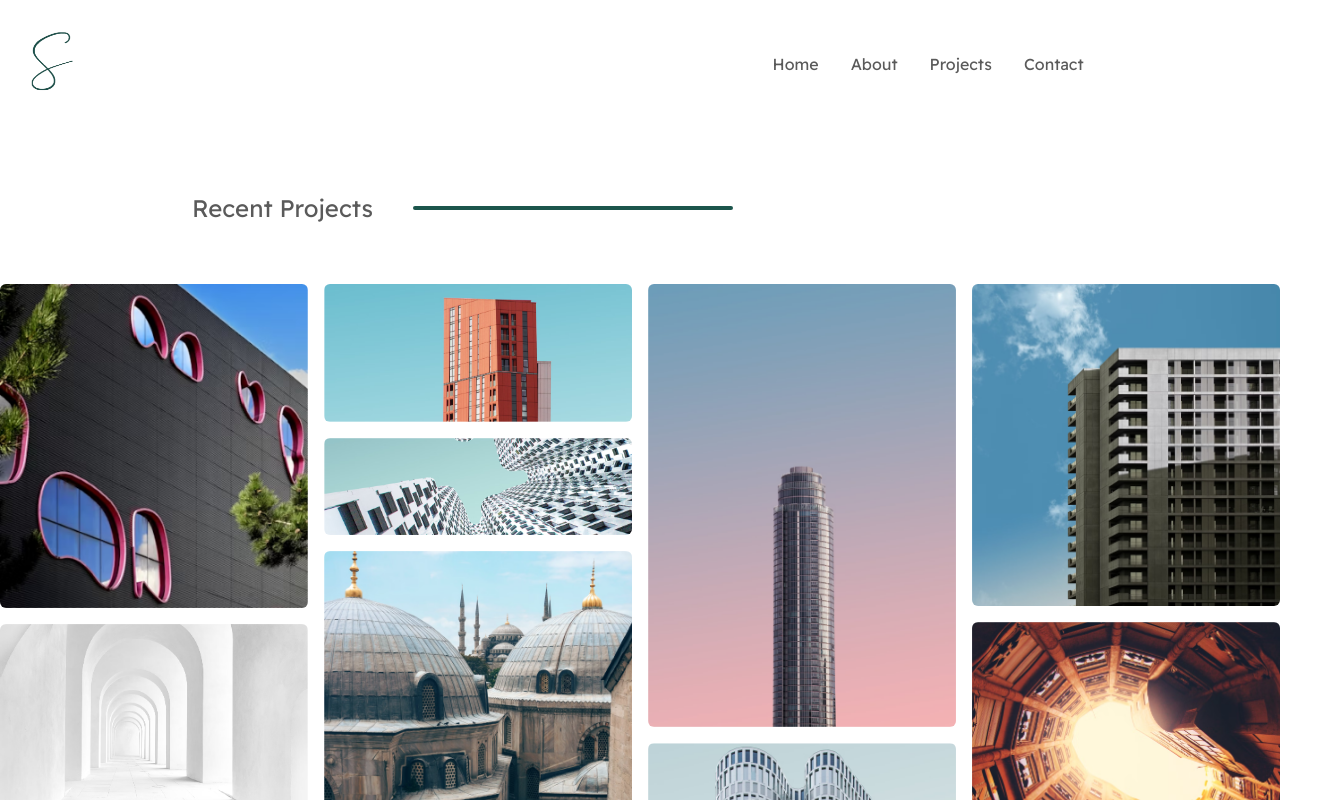
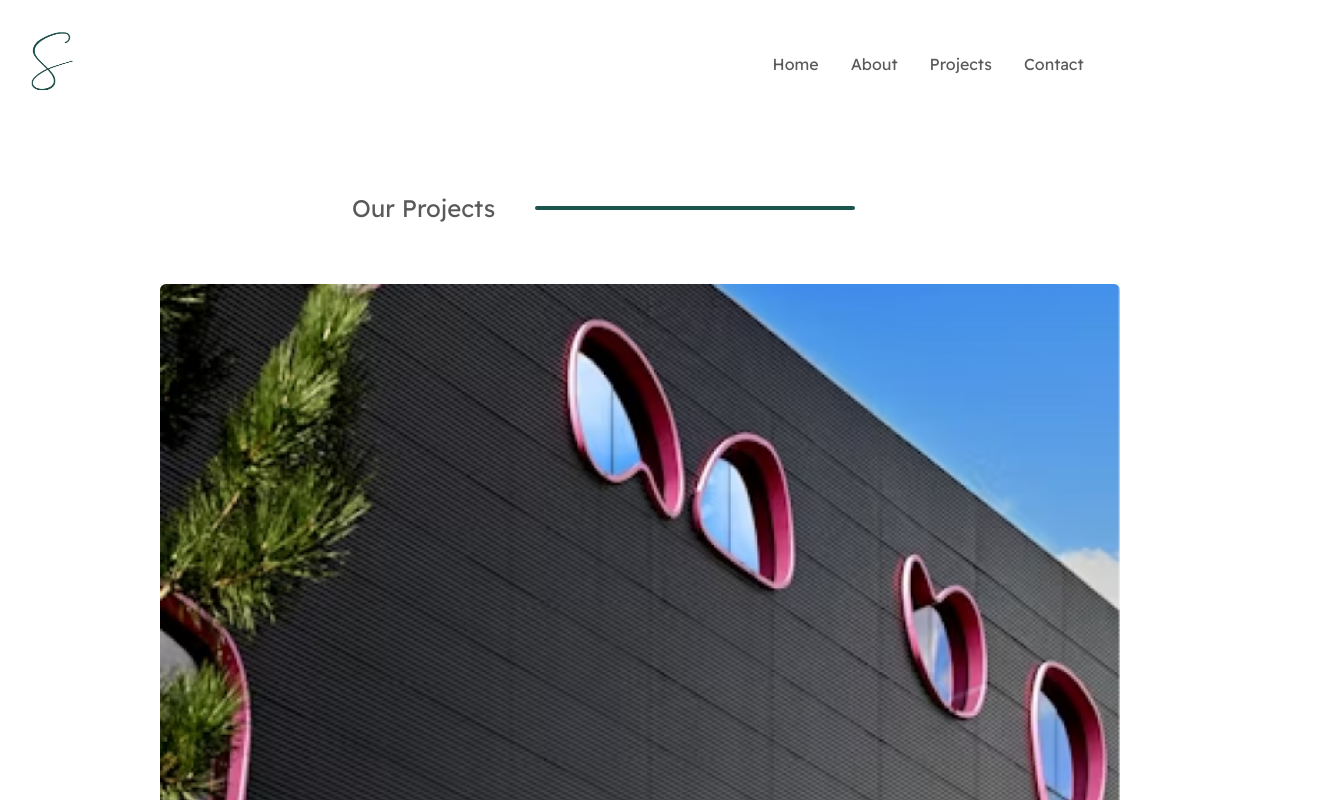
Before and after one commit to rupin-desai/sculpt-dev, a React (Vite) app: page /sculpt-dev/projects in a window 1280 px wide. Shown: the top 800 px of the page, 1325 px wide, since content can reach past the window. Built offline with nearby package versions, Linux system fonts and the light colour scheme; a web font is replaced by a local one.

Commit message:
`feat: updated components and pages with new props and functionality`

```diff
--- a/src/App.jsx
+++ b/src/App.jsx
@@ -4,6 +4,7 @@ import MainLayout from "./layouts/MainLayout";
 import HomePage from "./pages/HomePage";
 import ProjectsPage from "./pages/ProjectsPage";
 import ContactPage from "./pages/ContactPage";
+import AboutPage from "./pages/AboutPage";
 import './index.css';
 
 const App = () => {
@@ -14,6 +15,7 @@ const App = () => {
           <Route index element={<HomePage />} />
           <Route path="projects" element={<ProjectsPage />} />
           <Route path="contact" element={<ContactPage />} />
+          <Route path="about" element={<AboutPage />} />
         </Route>
       </Routes>
     </BrowserRouter>
--- a/src/components/Footer.jsx
+++ b/src/components/Footer.jsx
@@ -1,18 +1,55 @@
-import React from 'react'
+import React from "react";
 
 const Footer = () => {
   return (
-    <footer className='flex h-96 bg-gray-100'>
-        <div className="flex flex-col justify-end  text-right pr-2 pb-32 transform rotate-90">
-          <div className='flex justify-end text-right font-bold text-8xl tracking-tighter  text-green-900'>SCULPT</div>
-          <div className='flex justify-end text-right font-thin text-5xl text-gray-custom tracking-tighter '>DESIGNS</div>
+    <footer className="flex h-auto bg-white border-t border-gray-300">
+
+
+      <div className="flex flex-col justify-end  text-right pr-2 pb-32 transform rotate-90">
+        <div className="flex justify-end text-right font-bold text-8xl tracking-tighter  text-green-900">
+          SCULPT
         </div>
-        <div className='p-10 flex flex-col text-lg'>
-          <div className="flex p text-sm text-gray-custom">Got a project idea?</div>
-          <div className="flex p text-3xl font-bold">Let’s make it happen.</div>
+        <div className="flex justify-end text-right font-thin text-5xl text-gray-custom tracking-tighter ">
+          DESIGNS
         </div>
+      </div>
+      <div className="p-10 flex flex-col text-lg w-9/12">
+        <div className="flex p text-sm text-gray-custom">
+          Got a project idea?
+        </div>
+        <div className="flex p text-4xl font-bold">Let’s make it happen.</div>
+        <div className="flex flex-row w-full justify-evenly p-20 pt-15">
+          <div className="flex flex-col px-10">
+            <div className="text-lg font-bold text-green-900">Send Us a email</div>
+            <div className="text-black font-thin text-sm">
+              sculptdesignz@gmail.com
+              <br />
+              crajeshirke@gmail.com
+            </div>
+          </div>
+          <div className="flex px-10">
+            <div className="flex flex-col px-10">
+              <div className="text-lg font-bold text-green-900">Call us</div>
+              <div className="text-black font-thin text-sm">
+                IND +919920545427
+                <br />
+                LDN +447435389040
+              </div>
+            </div>
+          </div>
+          <div className="flex px-10">
+            <div className="flex flex-col px-10">
+              <div className="text-lg font-bold text-green-900">Visit our office</div>
+              <div className="text-black font-thin text-sm">
+                First Floor, West View Building, Hindu Colony Rd, Shivaji Nagar,
+                Thane (W), Maharashtra 400602
+              </div>
+            </div>
+          </div>
+        </div>
+      </div>
     </footer>
-  )
-}
+  );
+};
 
-export default Footer
+export default Footer;
--- a/src/components/Projects.jsx
+++ b/src/components/Projects.jsx
@@ -2,24 +2,30 @@ import React from "react";
 import ProjectsHeader from "./ProjectsHeader";
 import ProjectsImages from "./ProjectsImages";
 
-const headerText = <span>Recent Projects</span>;
-const images = [
-  "/sculpt-dev/projects-1.png",
-  "/sculpt-dev/projects-9.png",
-  "/sculpt-dev/projects-2.png",
-  "/sculpt-dev/projects-3.png",
-  "/sculpt-dev/projects-8.png",
-  "/sculpt-dev/projects-4.png",
-  "/sculpt-dev/projects-7.png",
-  "/sculpt-dev/projects-5.png",
-  "/sculpt-dev/projects-6.png",
-];
-
-const Projects = () => {
+const Projects = ({
+  headerText,
+  images,
+  smColumns,
+  mdColumns,
+  lgColumns,
+  xlColumns,
+  maxHeight, // Pass maxHeight for the image container
+  overflow, // Pass overflow property
+  imageMaxHeight, // Pass maxHeight for the images
+}) => {
   return (
     <>
       <ProjectsHeader headerText={headerText} />
-      <ProjectsImages images={images} />
+      <ProjectsImages
+        images={images}
+        smColumns={smColumns}
+        mdColumns={mdColumns}
+        lgColumns={lgColumns}
+        xlColumns={xlColumns}
+        maxHeight={maxHeight} // Passing dynamic maxHeight
+        overflow={overflow} // Passing dynamic overflow
+        imageMaxHeight={imageMaxHeight} // Passing dynamic maxHeight for images
+      />
     </>
   );
 };
--- a/src/components/ProjectsImages.jsx
+++ b/src/components/ProjectsImages.jsx
@@ -1,13 +1,32 @@
 import React from "react";
 import { motion } from "framer-motion";
 
-const ProjectsImages = ({ images }) => {
-    const imageClasses = `w-full object-cover max-h-[480px] transition-transform duration-300
+const ProjectsImages = ({
+  images,
+  smColumns = 2,
+  mdColumns = 3,
+  lgColumns = 4,
+  xlColumns = 5,
+  maxHeight = "600px", // default max-height for the container
+  overflow = "hidden", // default overflow for the container
+  imageMaxHeight = "480px", // default max-height for the images
+}) => {
+  const imageClasses = `w-full object-cover max-h-[${imageMaxHeight}] transition-transform duration-300
     hover:scale-110 group-hover:hover:scale-110 hover:shadow-2xl group-hover:shadow-none rounded-md
-    group-hover:z-10 transition-all duration-300 ease-in-out`
+    group-hover:z-10 transition-all duration-300 ease-in-out`;
+
+  // Dynamically generate the columns classes based on the breakpoints props
+  const columnsClass = `columns-1 sm:columns-${smColumns} md:columns-${mdColumns} lg:columns-${lgColumns} xl:columns-${xlColumns} gap-4 group`;
+
   return (
-    <div className="max-h-[600px] overflow-hidden mt-10">
-      <div className="columns-1 sm:columns-2 lg:columns-4 gap-4 group">
+    <div
+      className={`mt-10`}
+      style={{
+        maxHeight: maxHeight,
+        overflow: overflow,
+      }}
+    >
+      <div className={columnsClass}>
         {images.map((src, index) => (
           <motion.div
             key={index}
@@ -17,7 +36,7 @@ const ProjectsImages = ({ images }) => {
             viewport={{ once: true }}
             transition={{ duration: 0.8, delay: index * 0.1 }}
           >
-            <div className="relative overflow-hidden ">
+            <div className="relative overflow-hidden">
               <img
                 src={src}
                 alt={`Project ${index + 1}`}
--- /dev/null
+++ b/src/pages/AboutPage.jsx
@@ -0,0 +1,9 @@
+import React from 'react'
+import About from '@/components/About'
+const AboutPage = () => {
+  return (
+    <About/>
+  )
+}
+
+export default AboutPage
--- a/src/pages/HomePage.jsx
+++ b/src/pages/HomePage.jsx
@@ -5,12 +5,25 @@ import Contact from "../components/Contact";
 import Hero from "../components/Hero";
 import Projects from "../components/Projects";
 
+const headerText = <span>Recent Projects</span>;
+const images = [
+  "/sculpt-dev/projects-1.png",
+  "/sculpt-dev/projects-9.png",
+  "/sculpt-dev/projects-2.png",
+  "/sculpt-dev/projects-3.png",
+  "/sculpt-dev/projects-8.png",
+  "/sculpt-dev/projects-4.png",
+  "/sculpt-dev/projects-7.png",
+  "/sculpt-dev/projects-5.png",
+  "/sculpt-dev/projects-6.png",
+];
+
 const HomePage = () => {
   return (
     <>
       <Hero />
       <About />
-      <Projects />
+      <Projects headerText={headerText} images={images} />
       <Contact />
     </>
   );
--- a/src/pages/ProjectsPage.jsx
+++ b/src/pages/ProjectsPage.jsx
@@ -1,9 +1,47 @@
-import Projects from "../components/Projects"
+import Projects from "../components/Projects";
+
+const projectProps = {
+  headerText: <span>Our Projects</span>,
+  images: [
+    "/sculpt-dev/projects-1.png",
+    "/sculpt-dev/projects-9.png",
+    "/sculpt-dev/projects-2.png",
+    "/sculpt-dev/projects-3.png",
+    "/sculpt-dev/projects-8.png",
+    "/sculpt-dev/projects-4.png",
+    "/sculpt-dev/projects-7.png",
+    "/sculpt-dev/projects-5.png",
+    "/sculpt-dev/projects-6.png",
+  ],
+  smColumns: 2,
+  mdColumns: 2,
+  lgColumns: 2,
+  xlColumns: 2,
+  maxHeight: "fit", // Max height for the container
+  overflow: "auto", // Overflow behavior
+  imageMaxHeight: "fit", // Max height for each image
+};
 
 const ProjectsPage = () => {
   return (
-    <Projects/>
-  )
-}
+    <>
+    <div className="px-40 pb-16">
+    <Projects
+      headerText={projectProps.headerText}
+      images={projectProps.images}
+      smColumns={projectProps.smColumns}
+      mdColumns={projectProps.mdColumns}
+      lgColumns={projectProps.lgColumns}
+      xlColumns={projectProps.xlColumns}
+      maxHeight={projectProps.maxHeight}
+      overflow={projectProps.overflow}
+      imageMaxHeight={projectProps.imageMaxHeight}
+    />
+    </div>
 
-export default ProjectsPage
+    </>
+
+  );
+};
+
+export default ProjectsPage;
```
